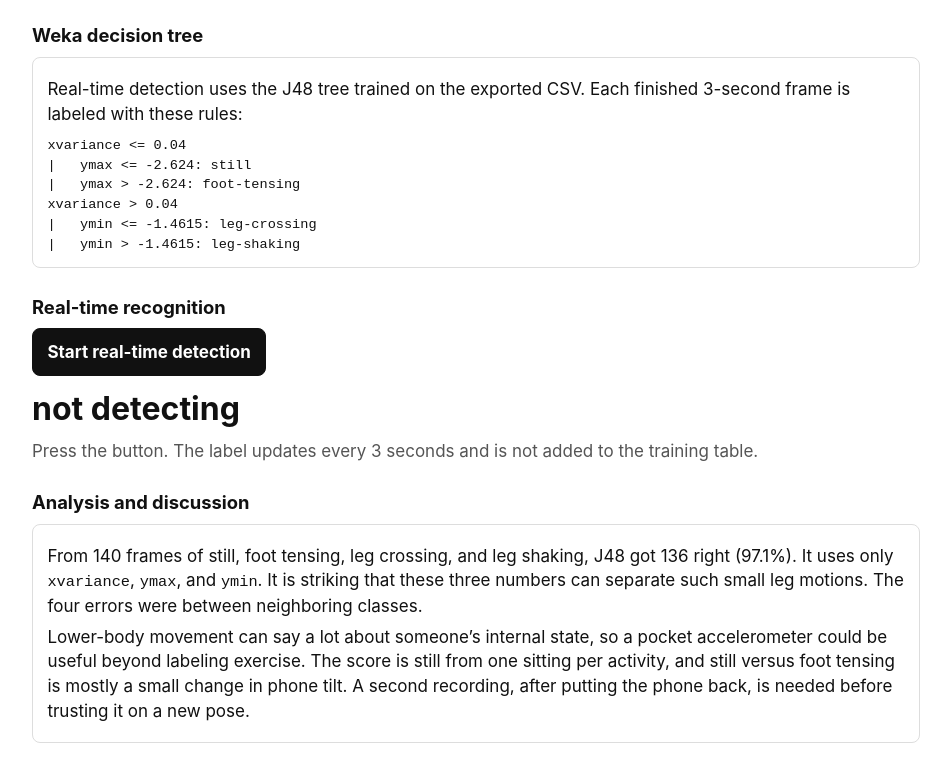
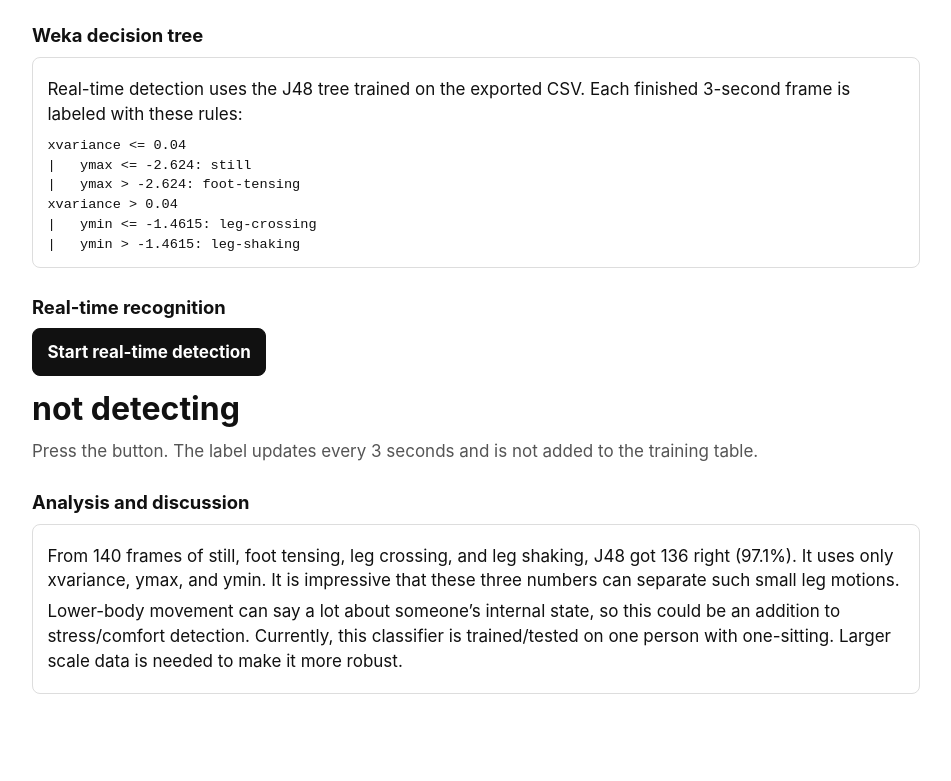
Before and after one commit to shunasokeio/SHUN_ASO, a plain HTML site: page assignment/activity.html in a window 1280 px wide. Shown: the part 1024-1805 px from the top of the page, without its empty margins (164-1115 px from the left). After the commit the page ends 1766 px from the top, so only its background shows below. Drawn offline with Linux system fonts and the light colour scheme.

Commit message:
Use the requested wording for the classifier discussion.

```diff
--- a/assignment/activity.html
+++ b/assignment/activity.html
@@ -238,8 +238,8 @@ xvariance &gt; 0.04
 
   <h2>Analysis and discussion</h2>
   <div class="weka">
-    <p>From 140 frames of still, foot tensing, leg crossing, and leg shaking, J48 got 136 right (97.1%). It uses only <code>xvariance</code>, <code>ymax</code>, and <code>ymin</code>. It is striking that these three numbers can separate such small leg motions. The four errors were between neighboring classes.</p>
-    <p>Lower-body movement can say a lot about someone’s internal state, so a pocket accelerometer could be useful beyond labeling exercise. The score is still from one sitting per activity, and still versus foot tensing is mostly a small change in phone tilt. A second recording, after putting the phone back, is needed before trusting it on a new pose.</p>
+    <p>From 140 frames of still, foot tensing, leg crossing, and leg shaking, J48 got 136 right (97.1%). It uses only xvariance, ymax, and ymin. It is impressive that these three numbers can separate such small leg motions.</p>
+    <p>Lower-body movement can say a lot about someone’s internal state, so this could be an addition to stress/comfort detection. Currently, this classifier is trained/tested on one person with one-sitting. Larger scale data is needed to make it more robust.</p>
   </div>
 
   <script>
```
